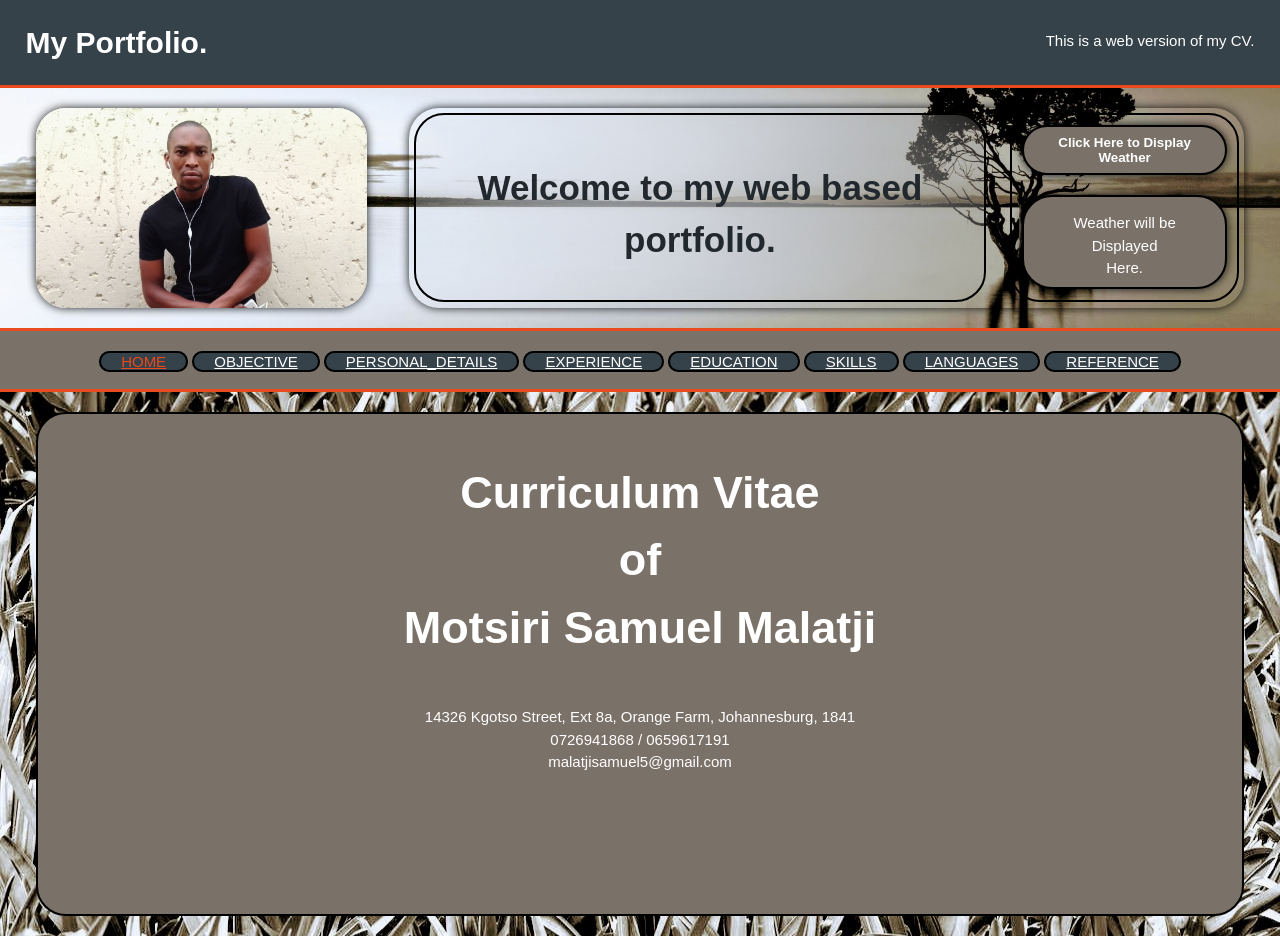
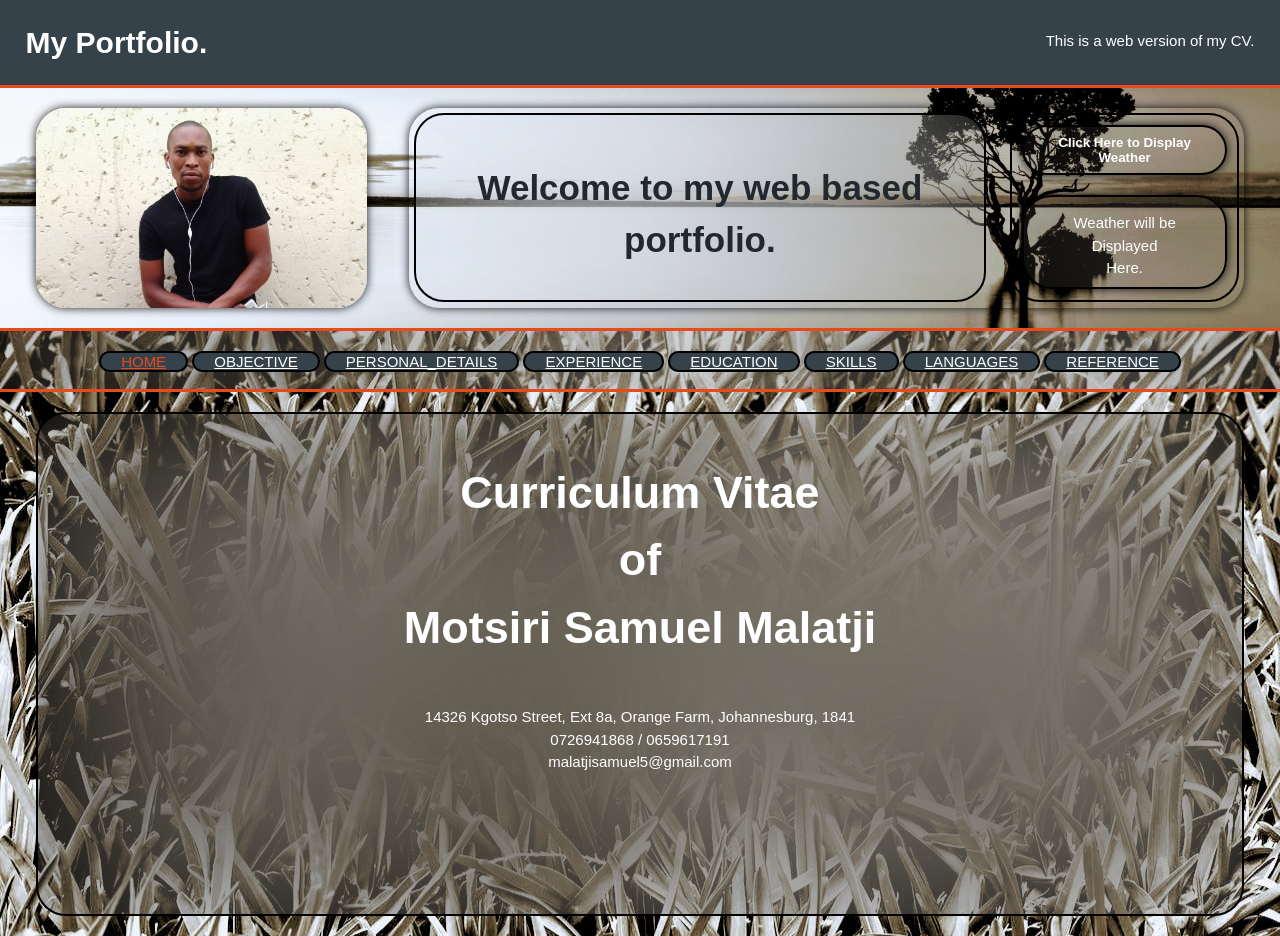
Before and after one commit to SamuelMalatji/Samuel-sPortfolio, a plain HTML site: page index.html in a window 1280 px wide. Shown: the top 936 px of the page. Drawn offline with Linux system fonts and the light colour scheme.

Commit message:
Update style.css

```diff
--- a/style.css
+++ b/style.css
@@ -68,6 +68,8 @@ body{
             height: 50px;
             border: 2px solid #000000;
             background-color: #7a7168;
+	    background: transparent;
+            backdrop-filter: blur(100px);
             box-shadow: 0 0 10px 0 rgba(0,0,0,.9);
 	    font-weight: bold;
 	    color: #ffffff;
@@ -77,6 +79,8 @@ body{
             height: 90px;
             border: 2px solid #000000;
             background-color: #7a7168;
+	    background: transparent;
+            backdrop-filter: blur(100px);
             box-shadow: 0 0 10px 0 rgba(0,0,0,.9);
         }
         #pic{
@@ -104,6 +108,8 @@ body{
             margin-top: 20px;
             margin-bottom: 20px;
             text-align:center;
+	    background: transparent;
+            backdrop-filter: blur(100px);
             border: 2px solid #000000;
         }
         #homeContent h1{
@@ -118,6 +124,8 @@ body{
         #menu{
             background-color: #7a7168;
 	    padding-top: 5px;
+	    background: transparent;
+            backdrop-filter: blur(50px);
 	    border-bottom: 3px solid #e8491d;
         }
         #menu li{
```
